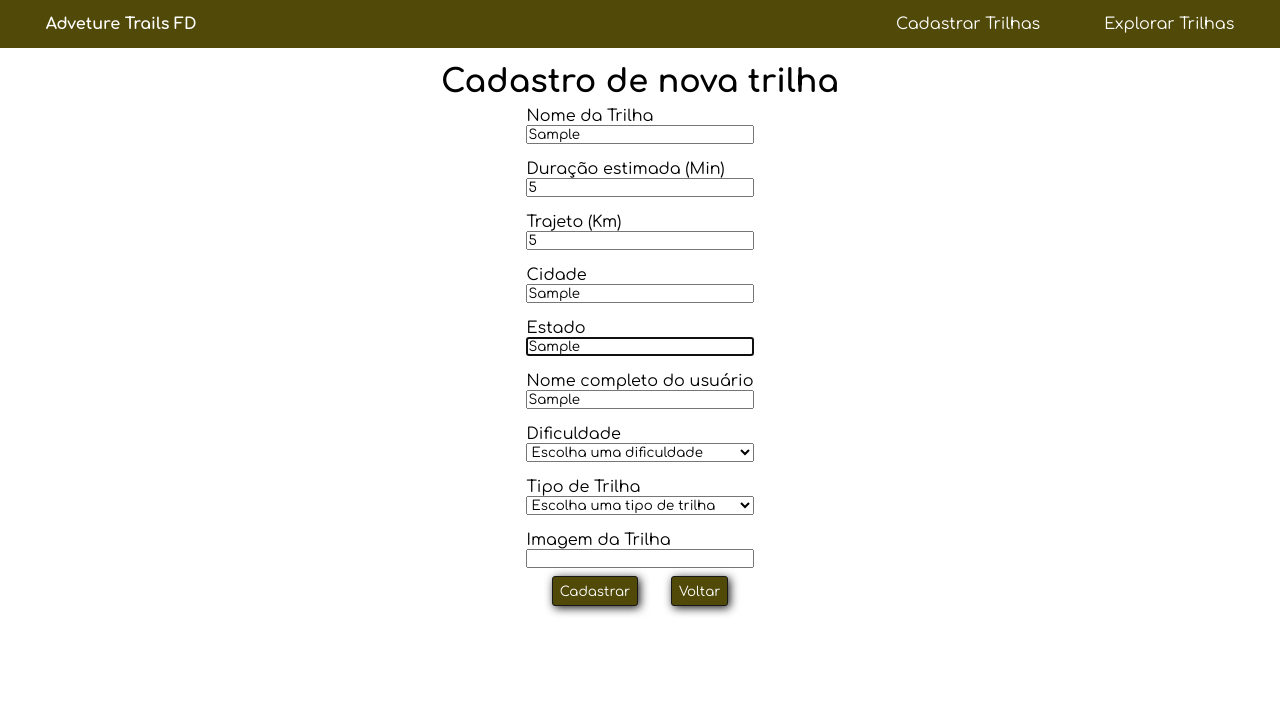
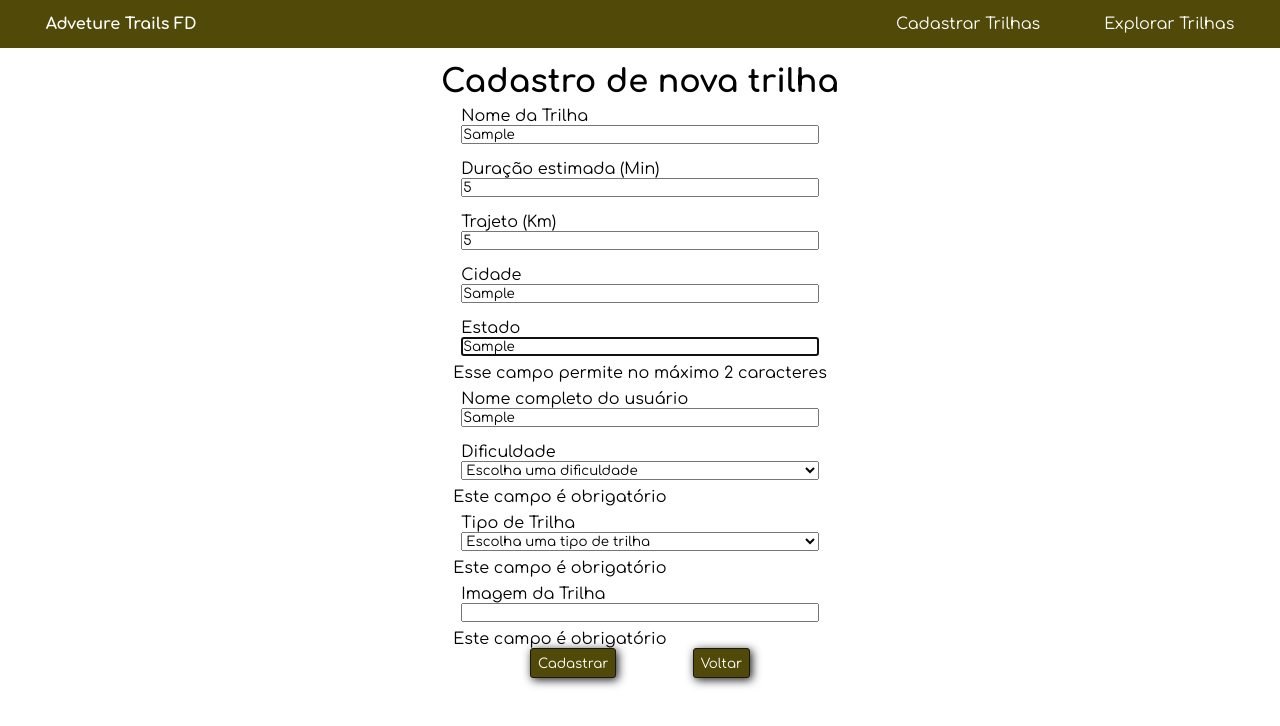
Before and after one commit to TThaz/FuturoDEV_M1-React, a React (Vite) app in the folder primeiro-projeto/: page /cadastro-trilhas in a window 1280 px wide. Both pictures are taken after typing "Sample", "5", "5", "Sample", "Sample", "Sample" into the empty fields and a click on the button "Cadastrar". Shown: the top 726 px of the page. Built offline with nearby package versions, Linux system fonts and the light colour scheme.

Commit message:
feat/mensagens de erro

```diff
--- a/primeiro-projeto/src/pages/PaginaCadastro/PaginaCadastro.jsx
+++ b/primeiro-projeto/src/pages/PaginaCadastro/PaginaCadastro.jsx
@@ -6,7 +6,7 @@
 
 function PaginaCadastro() {
 
-    const { register, handleSubmit } = useForm();
+    const { register, handleSubmit, formState: {errors} } = useForm();
     const { addTrail } = useContext(TrilhasContext)
     const navigate = useNavigate();
 
@@ -27,11 +27,12 @@
                     <label htmlFor="nomeTrilha">Nome da Trilha</label>
                     <input type="text"
                     {...register("nomeTrilha", {
-                        required: "Este campo é obrigatório",
+                        required: "Nome da trilha não preenchido",
                         maxLength: {value: 100, message: "Esse campo permite no máximo 100 caracteres"}
                     })
                     }/>
                 </div>
+                {errors?.nomeTrilha && <p>{errors.nomeTrilha?.message}</p>}
 
                 <div className={styles.formOptions}>
                     <label htmlFor="duracao">Duração estimada (Min)</label>
@@ -41,6 +42,7 @@
                     })
                     }/>
                 </div>
+                {errors?.duracao && <p>{errors.duracao?.message}</p>}
 
                 <div className={styles.formOptions}>
                     <label htmlFor="trajeto">Trajeto (Km)</label>
@@ -49,6 +51,7 @@
                         required: "Este campo é obrigatório"})
                     }/>
                 </div>
+                {errors?.trajeto && <p>{errors.trajeto?.message}</p>}
 
                 <div className={styles.formOptions}>
                     <label htmlFor="cidade">Cidade</label>
@@ -59,6 +62,7 @@
                     })
                     }/>
                 </div>
+                {errors?.cidade && <p>{errors.cidade?.message}</p>}
 
                 <div className={styles.formOptions}>
                     <label htmlFor="estado">Estado</label>
@@ -69,6 +73,7 @@
                     })
                     }/>
                 </div>
+                {errors?.estado && <p>{errors.estado?.message}</p>}
 
                 <div className={styles.formOptions}>
                     <label htmlFor="nomeUsuario">Nome completo do usuário</label>
@@ -79,6 +84,7 @@
                     })
                     }/>
                 </div>
+                {errors?.nomeUsuario && <p>{errors.nomeUsuario?.message}</p>}
 
                 <div className={styles.formOptions}>
                     <label htmlFor="dificuldade">Dificuldade</label>
@@ -93,6 +99,7 @@
                         <option value="dificil">Dificil</option>
                     </select>
                 </div>
+                {errors?.dificuldade && <p>{errors.dificuldade?.message}</p>}
 
                 <div className={styles.formOptions}>
                     <label htmlFor="tipo">Tipo de Trilha</label>
@@ -106,6 +113,7 @@
                         <option value="caminhada">Caminhada</option>
                     </select>
                 </div>
+                {errors?.tipo && <p>{errors.tipo?.message}</p>}
 
                 <div className={styles.formOptions}>
                     <label htmlFor="urlImage">Imagem da Trilha</label>
@@ -116,6 +124,7 @@
                     })
                     }/>
                 </div>
+                {errors?.urlImage && <p>{errors.urlImage?.message}</p>}
 
                 <div className={styles.formButtons}>
                     <button type="submit">Cadastrar</button>
```
